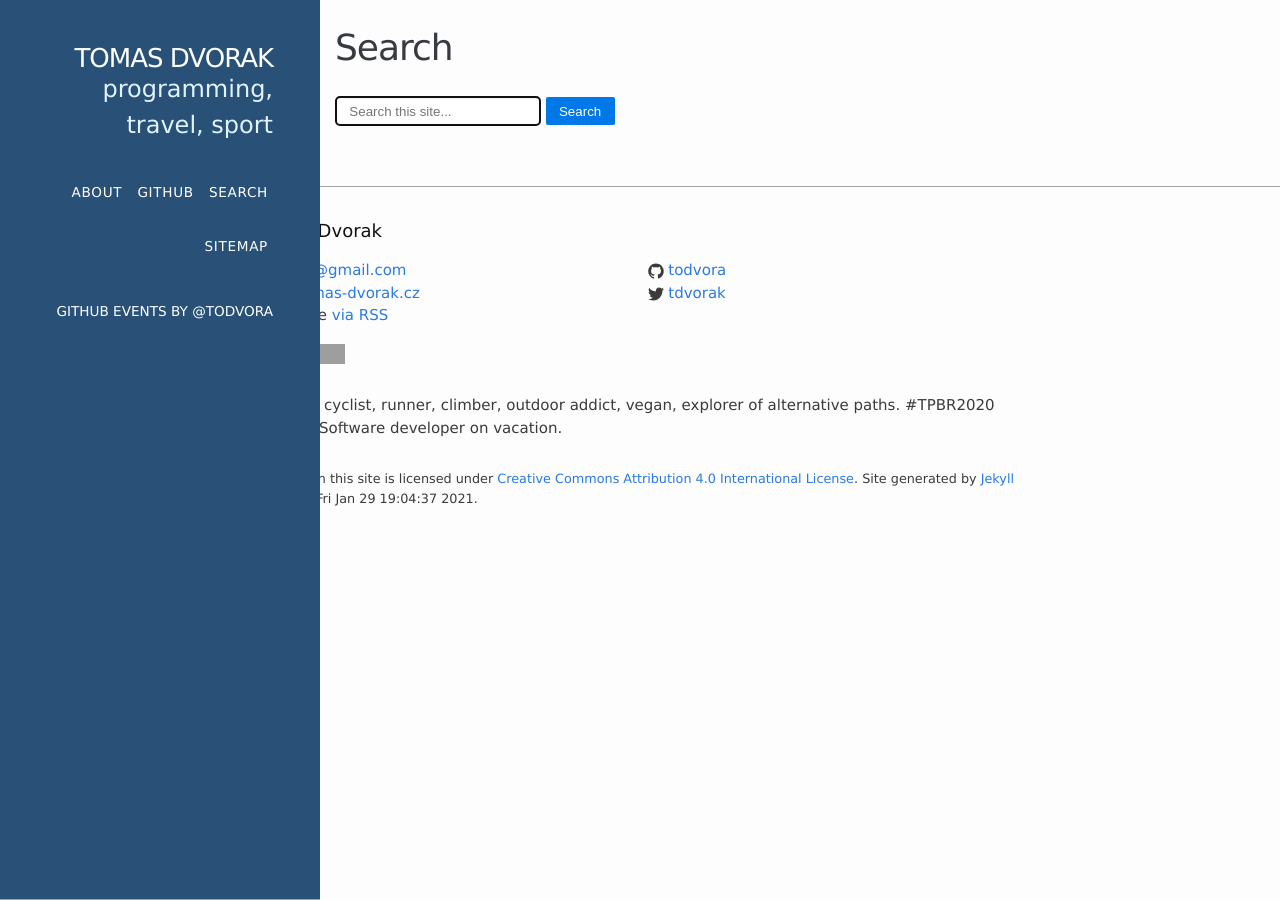
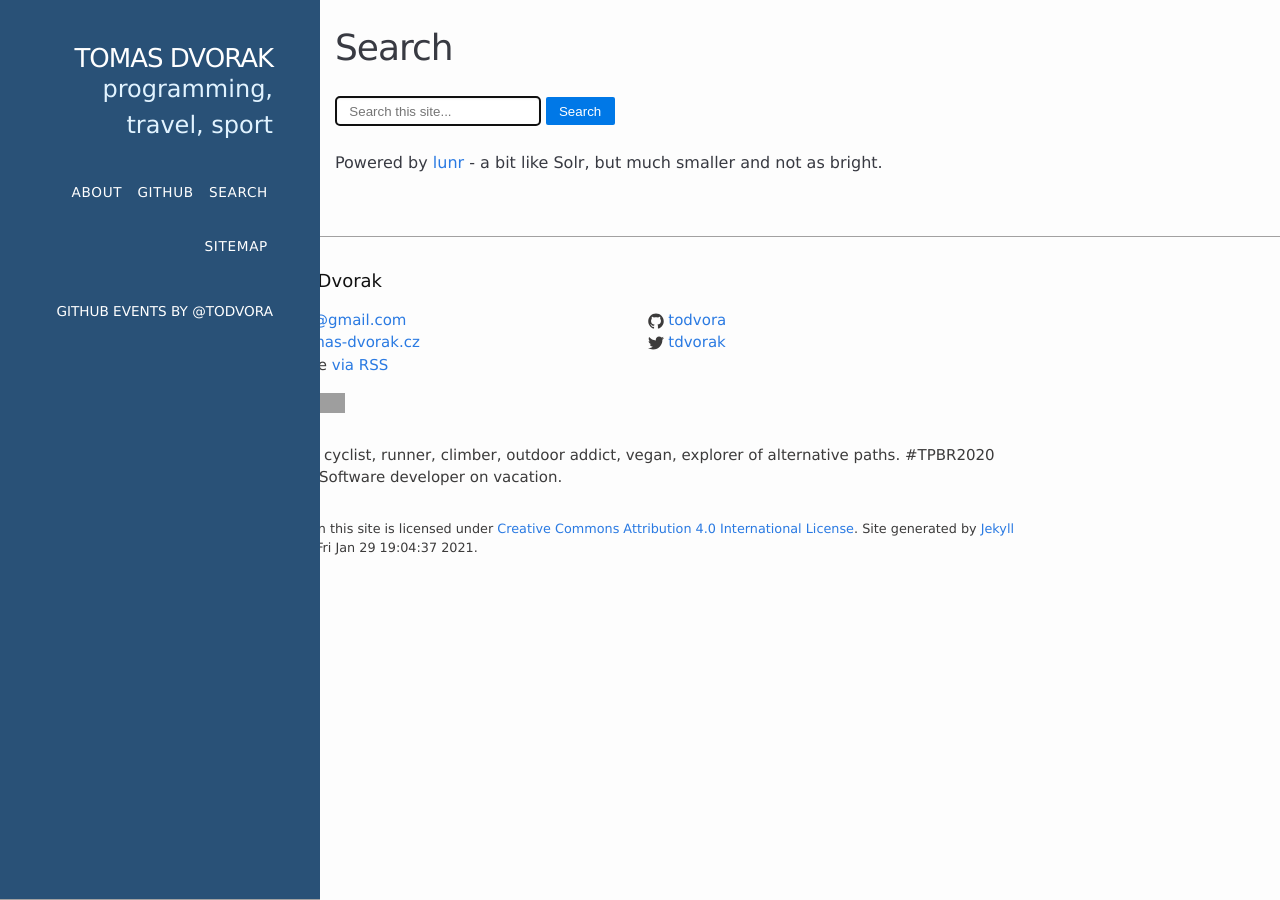
Before and after one commit to todvora/todvora.github.io, a Jekyll site: the page built from search.html, in a window 1280 px wide. Built offline with Jekyll 4.4.1, drawn with Linux system fonts in a browser that asks for light colours; grey boxes are pictures that could not be loaded.

Commit message:
search note

```diff
--- a/search.html
+++ b/search.html
@@ -7,5 +7,7 @@ permalink: /search/
     <input type="text" name="query" id="query" autofocus placeholder="Search this site..." /><input type="submit" name="submit" id="submit" value="Search">
 </form>
 <div id="results"></div>
+<p></p>
+<p>Powered by <a href="http://lunrjs.com">lunr</a> - a bit like Solr, but much smaller and not as bright.</p>
 <script src="/js/lunr.min.js"></script>
 <script src="/js/search.js?v={{site.time | date_to_xmlschema}}" async></script>
```
